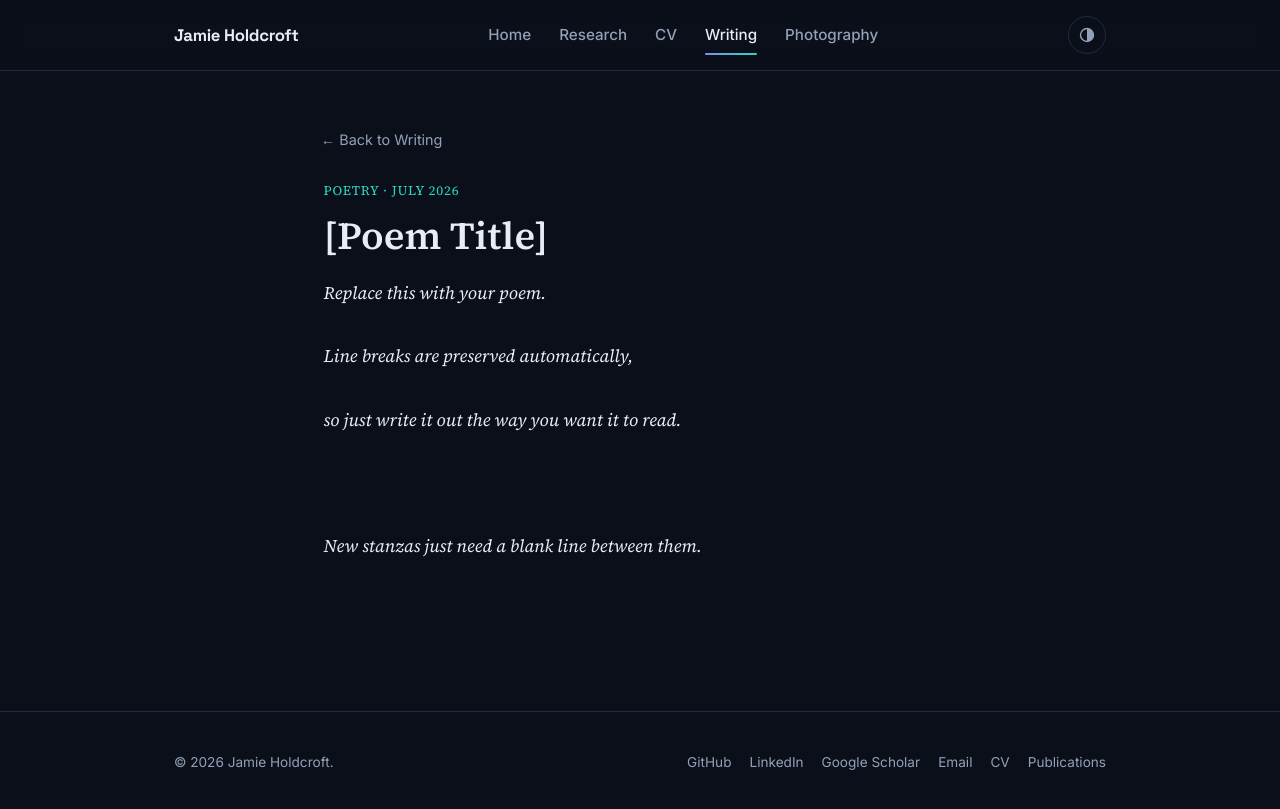
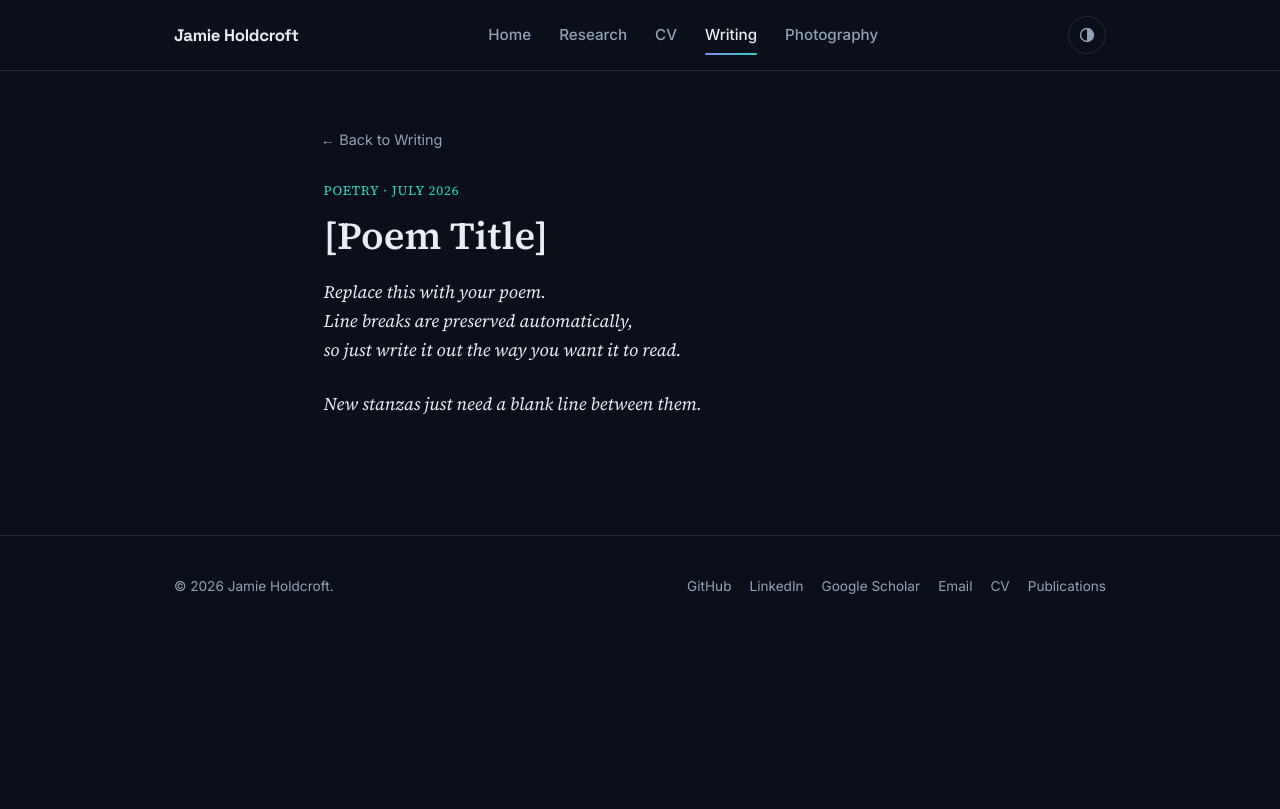
Before and after one commit to JamieHoldcroft/jamieholdcroft.github.io, a Jekyll site: the page built from _poems/poem-1.md, in a window 1280 px wide. Shown: the top 809 px of the page. Built offline with Jekyll 4.4.1, drawn with Linux system fonts in a browser that asks for light colours.

Commit message:
Fix doubled poem line breaks, adapt gallery columns to photo count
- Poem line breaks were being rendered twice: newline_to_br converted
  every \n to <br> AND white-space:pre-wrap in CSS rendered the raw \n
  again on top of that. Now poems are split into stanzas (on blank
  lines) server-side, each stanza is its own <p> with pre-wrap for
  normal single-line-break behavior, and stanza-to-stanza spacing comes
  from a deliberate margin instead of stacked line breaks.
- Gallery column count now adapts to actual photo count so 1-2 photos
  don't get stranded in a mostly-empty wide masonry grid.

```diff
--- a/_layouts/writing-entry.html
+++ b/_layouts/writing-entry.html
@@ -11,7 +11,14 @@ layout: default
       </span>
       <h1>{{ page.title }}</h1>
       {% if page.collection == "poems" %}
-      <div class="poem-body">{{ page.poem_text | escape | newline_to_br }}</div>
+      <div class="poem-body">
+        {% assign stanzas = page.poem_text | split: "
+
+" %}
+        {% for stanza in stanzas %}
+        <p class="poem-stanza">{{ stanza | escape }}</p>
+        {% endfor %}
+      </div>
       {% else %}
       {{ content }}
       {% endif %}
--- a/_poems/poem-1.md
+++ b/_poems/poem-1.md
@@ -2,8 +2,7 @@
 title: "[Poem Title]"
 date: 2026-07-11
 excerpt: |
-  A short excerpt or
-  opening line can go here...
+  A short excerpt or opening line can go here...
 poem_text: |
   Replace this with your poem.
   Line breaks are preserved automatically,
--- a/css/style.css
+++ b/css/style.css
@@ -404,7 +404,18 @@ article.prose {
 }
 article.prose p { color: var(--text); }
 article.prose h1 { font-family: var(--font-serif); font-weight: 600; font-size: 2.4rem; }
-article.prose .poem-body { white-space: pre-wrap; font-style: italic; }
+
+/* Poems: each stanza is its own <p> (split on blank lines server-side),
+   so a single line break is just a normal wrapped line (pre-wrap, no
+   extra markup), and a blank line in the source becomes a deliberate
+   but modest gap between stanzas via margin -- not a doubled-up jump. */
+.poem-body .poem-stanza {
+  white-space: pre-wrap;
+  font-style: italic;
+  line-height: 1.65;
+  margin: 0 0 1.4em;
+}
+.poem-body .poem-stanza:last-child { margin-bottom: 0; }
 
 .back-link { display: inline-block; margin-bottom: 28px; font-size: 0.9rem; color: var(--text-muted); }
 
--- a/photography.html
+++ b/photography.html
@@ -17,7 +17,8 @@ light_page: true
   <div class="container-wide">
     {% assign photos = site.data.photography.photos %}
     {% if photos and photos.size > 0 %}
-    <div class="gallery">
+    {% assign col_count = photos.size | at_most: 3 %}
+    <div class="gallery{% if photos.size == 1 %} gallery-single{% endif %}" style="column-count: {{ col_count }};">
       {% for photo in photos %}
       <div class="gallery-item" data-full="{{ photo.image | relative_url }}" data-caption="{{ photo.caption | escape }}">
         <img src="{{ photo.image | relative_url }}" alt="{{ photo.caption | escape }}" loading="lazy" />
--- a/writing.html
+++ b/writing.html
@@ -43,7 +43,7 @@ description: "General writing and poetry by Jamie Holdcroft."
           <h3 class="writing-list-title">{{ poem.title }}</h3>
           {% if poem.date %}<span class="writing-list-date">{{ poem.date | date: "%B %Y" }}</span>{% endif %}
         </div>
-        <p class="writing-list-teaser">{{ poem.excerpt | escape | newline_to_br }}</p>
+        <p class="writing-list-teaser">{{ poem.excerpt | escape }}</p>
       </a>
       {% else %}
       <p>No poems yet.</p>
```
